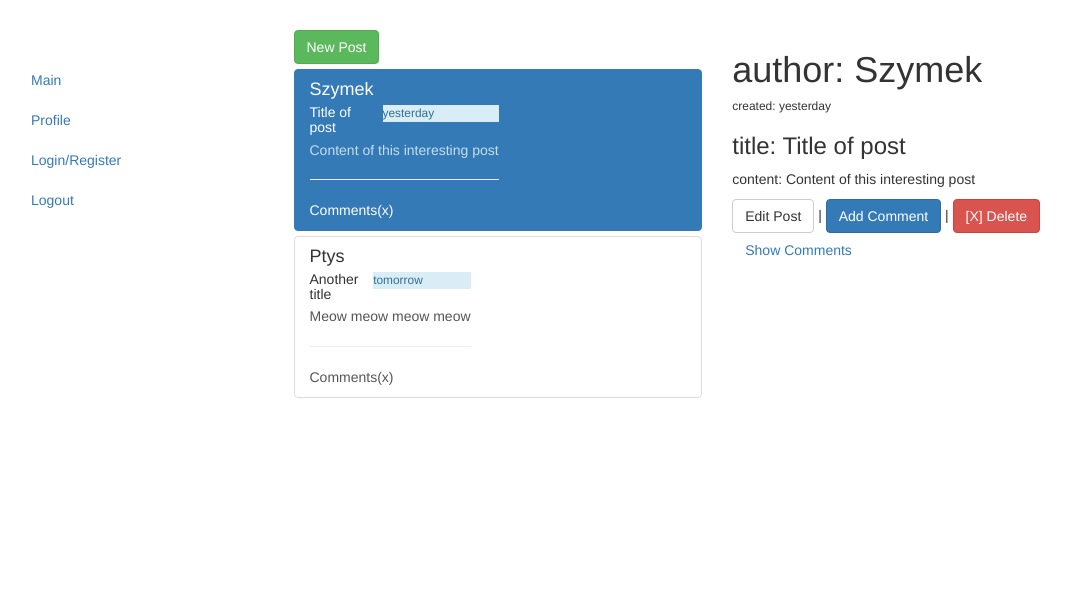
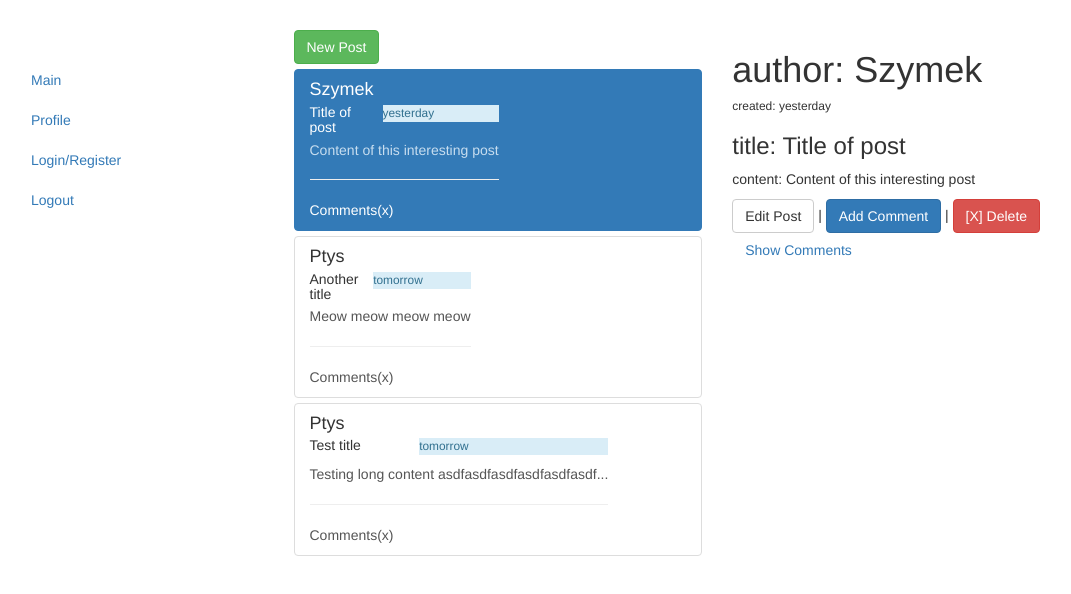
Before and after one commit to zonkje/demo-spa, an Angular app: page /posts/0 in a window 1280 px wide. Shown: the top 594 px of the page, without its empty margins (69-1140 px from the left). Built offline with nearby package versions, Linux system fonts and the light colour scheme.

Commit message:
add pipe to truncate long posts content

```diff
--- a/src/app/posts/post-list/post-item/post-item.component.html
+++ b/src/app/posts/post-list/post-item/post-item.component.html
@@ -14,7 +14,7 @@
         <p class="list-group-item-info small">{{ post.creationDateTime }}</p>
       </div>
     </div>
-    <p class="list-group-item-text">{{ post.content }}</p>
+    <p class="list-group-item-text">{{ (post.content.length>46) ? (post.content | slice:0:45)+'...' : (post.content) }}</p>
     <hr>
     Comments(x)
   </div>
--- a/src/app/posts/post-list/post-list.component.ts
+++ b/src/app/posts/post-list/post-list.component.ts
@@ -12,14 +12,14 @@ import {Subscription} from 'rxjs';
 export class PostListComponent implements OnInit, OnDestroy {
 
   posts: Post[];
-  subsrciption: Subscription;
+  subscription: Subscription;
   constructor(private postService: PostService,
               private router: Router,
               private route: ActivatedRoute) {
   }
 
   ngOnInit(): void {
-    this.subsrciption = this.postService.postChanged.subscribe(
+    this.subscription = this.postService.postChanged.subscribe(
       (posts: Post[]) => {
         this.posts = posts;
       }
@@ -33,7 +33,7 @@ export class PostListComponent implements OnInit, OnDestroy {
 
   ngOnDestroy(): void {
 
-    this.subsrciption.unsubscribe();
+    this.subscription.unsubscribe();
 
   }
 }
--- a/src/app/posts/post.service.ts
+++ b/src/app/posts/post.service.ts
@@ -8,6 +8,7 @@ export class PostService {
   private posts: Post[] = [
     new Post("Title of post", "Content of this interesting post", "yesterday", "Szymek"),
     new Post("Another title", "Meow meow meow meow", "tomorrow", "Ptys"),
+    new Post("Test title", "Testing long content asdfasdfasdfasdfasdfasdfasdfasdfasdfasdf", "tomorrow", "Ptys"),
   ];
 
   getPosts(){
```
